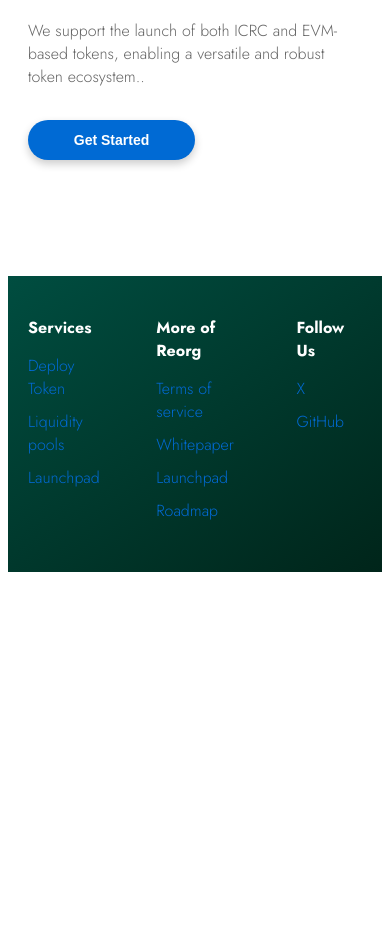
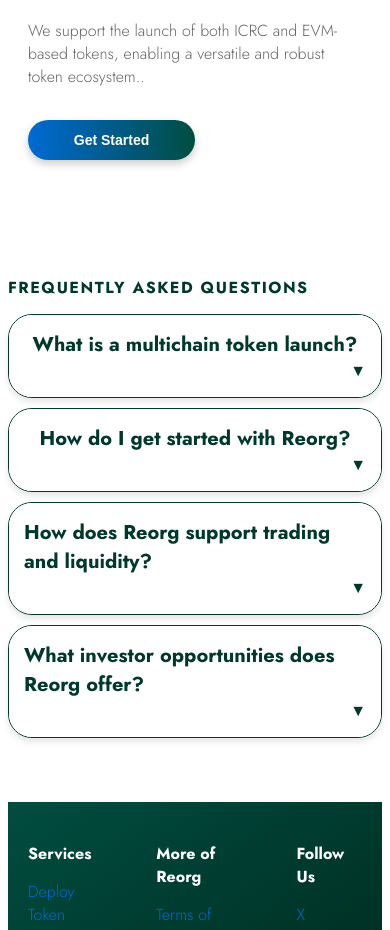
Before and after one commit to reorg-icp/Reorg, a React (Vite) app in the folder src/Quillo_frontend/: page / in a window 390 px wide. Shown: the part 2540-3470 px from the top of the page. Before the commit the page ends 3120 px from the top, so only its background shows below. Built offline with nearby package versions, Linux system fonts and the light colour scheme; a web font is replaced by a local one.

Commit message:
added frequent asked question

```diff
--- /dev/null
+++ b/src/Quillo_frontend/src/components/sections/FAQSection.tsx
@@ -0,0 +1,41 @@
+
+import Accordion_Feature from './Features/Accordion';
+import "../../styles/components/FAQ.scss"
+const FAQSection = () => {
+    const faqData = [
+        {
+          question: 'What is a multichain token launch?',
+          answer: 'A multichain token launch involves launching a token that is compatible with multiple blockchain networks, such as ICRC and EVM.'
+        },
+        {
+          question: 'How do I get started with Reorg?',
+          answer: 'You can get started by signing up on our platform and following the onboarding process to launch your token.'
+        },
+        {
+          question: 'How does Reorg support trading and liquidity?',
+          answer: 'Our platform allows for the creation of liquidity pools, enhancing the trading experience and providing ample liquidity for token projects.'
+        },
+        // {
+        //   question: 'What funding opportunities are available through Reorg?',
+        //   answer: 'Through our launchpad, projects can secure the necessary funding to thrive and innovate.'
+        // },
+        {
+          question: 'What investor opportunities does Reorg offer?',
+          answer: 'Reorg offers investors the chance to invest in cutting-edge and innovative projects, opening doors to new possibilities.'
+        }
+      ];
+
+
+  return (
+    <div className="faq-section">
+          <div className="accordion-title">
+        <h1>Frequently Asked Questions</h1>
+      </div>
+      {faqData.map((faq, index) => (
+        <Accordion_Feature key={index} title={faq.question} content={faq.answer} />
+      ))}
+    </div>
+  );
+}
+
+export default FAQSection;
--- /dev/null
+++ b/src/Quillo_frontend/src/components/sections/Features/Accordion.tsx
@@ -0,0 +1,31 @@
+import { useState } from 'react';
+import '../../../styles/components/Accordion.scss';
+
+type Prop = {
+  title: string;
+  content: string;
+}
+
+const Accordion_Feature = ({ title, content }: Prop) => {
+  const [isOpen, setIsOpen] = useState(false);
+
+  const toggleAccordion = () => {
+    setIsOpen(!isOpen);
+  };
+
+  return (
+
+    <div className="accordion">
+
+      <div className="accordion-header" onClick={toggleAccordion}>
+        <h2>{title}</h2>
+        <span className={`arrow ${isOpen ? 'open' : ''}`}>&#9660;</span>
+      </div>
+      <div className={`accordion-content ${isOpen ? 'open' : ''}`}>
+        {content}
+      </div>
+    </div>
+  );
+};
+
+export default Accordion_Feature;
--- a/src/Quillo_frontend/src/components/sections/partA.tsx
+++ b/src/Quillo_frontend/src/components/sections/partA.tsx
@@ -1,4 +1,4 @@
-import React from 'react';
+
 import '../../styles/components/PartA.scss'; // Import the SCSS file
 
 const PartA = () => {
--- a/src/Quillo_frontend/src/pages/about.tsx
+++ b/src/Quillo_frontend/src/pages/about.tsx
@@ -12,6 +12,7 @@
 // import GovernImg from "../assets/images/governance.png";
 import "../styles/pages/about.scss";
 import PartA from "../components/sections/partA";
+import FAQSection from "../components/sections/FAQSection";
 
 export default function AboutReorg(): JSX.Element {
   return (
@@ -169,6 +170,7 @@
         </div>
       </div>
 <PartA/>
+<FAQSection/>
       {/* <div className="how_it_works">
         <p className="p0">how it works</p>
 
--- /dev/null
+++ b/src/Quillo_frontend/src/styles/components/Accordion.scss
@@ -0,0 +1,80 @@
+.accordion {
+    margin: 10px 0;
+    border: 1.5px solid #00382C;
+    border-radius: 1.5rem;
+    overflow: hidden;
+    background-color: #fff;
+    transition: all 0.3s ease;
+    box-shadow: 0 4px 6px rgba(0, 0, 0, 0.1); /* Box shadow */
+
+
+    & + & {
+      margin-top: 10px;
+    }
+    .accordion-title {
+        text-align: center;
+        margin-bottom: 20px;
+
+        h1 {
+          font-size: 2rem;
+          color: #333;
+          text-transform: uppercase;
+          letter-spacing: 1.5px;
+          margin: 0;
+          padding: 10px;
+          background: linear-gradient(90deg, #006ad4 0%, #004d40 100%);
+          color: white;
+          border-radius: 8px;
+        }
+      }
+
+    .accordion-header {
+      display: flex;
+      justify-content: space-between;
+      align-items: center;
+      padding: 15px;
+      cursor: pointer;
+      background-color: #fff;
+      color: #00382C;
+
+      h2 {
+        margin: 0;
+        font-size: 1.25rem;
+      }
+
+      .arrow {
+        transition: transform 0.3s ease;
+
+        &.open {
+          transform: rotate(180deg);
+        }
+      }
+    }
+
+    .accordion-content {
+      max-height: 0;
+      overflow: hidden;
+      transition: max-height 0.3s ease, padding 0.3s ease;
+
+      &.open {
+        max-height: 500px; /* Adjust based on your content */
+        padding: 15px;
+      }
+
+      p {
+        margin: 0;
+      }
+    }
+  }
+
+  /* Media Queries for responsiveness */
+  @media (max-width: 768px) {
+    .accordion-header {
+      flex-direction: column;
+      align-items: flex-start;
+
+      .arrow {
+        align-self: flex-end;
+      }
+    }
+  }
--- /dev/null
+++ b/src/Quillo_frontend/src/styles/components/FAQ.scss
@@ -0,0 +1,24 @@
+.faq-section {
+    margin-bottom: 4rem;
+    .accordion-title {
+
+    margin-bottom: 15px;
+
+    h1 {
+      font-size: 1.5rem;
+
+      text-transform: uppercase;
+      letter-spacing: 1.5px;
+
+
+      color:#00382C;
+      border-radius: 8px;
+    }
+    @media (max-width: 768px) {
+
+    h1 {
+        font-size: 1rem;
+    }
+  }
+}
+}
--- a/src/Quillo_frontend/src/styles/components/PartA.scss
+++ b/src/Quillo_frontend/src/styles/components/PartA.scss
@@ -43,7 +43,7 @@
 
   .get-started-button {
     padding: 12px 24px;
-    background-color: #006ad4;
+    background:linear-gradient(90deg, #006ad4 0%, #004d40 100%);
     color: #ffffff;
     border: none;
     border-radius: 25px;
@@ -55,7 +55,7 @@
     width: 50%;
 
     &:hover {
-      background-color: #004d40;
+      background: #004d40;
     }
 
     &:focus {
```
Also changed, not shown: src/Quillo_frontend/src/components/sections/Accordion.tsx (deleted).
